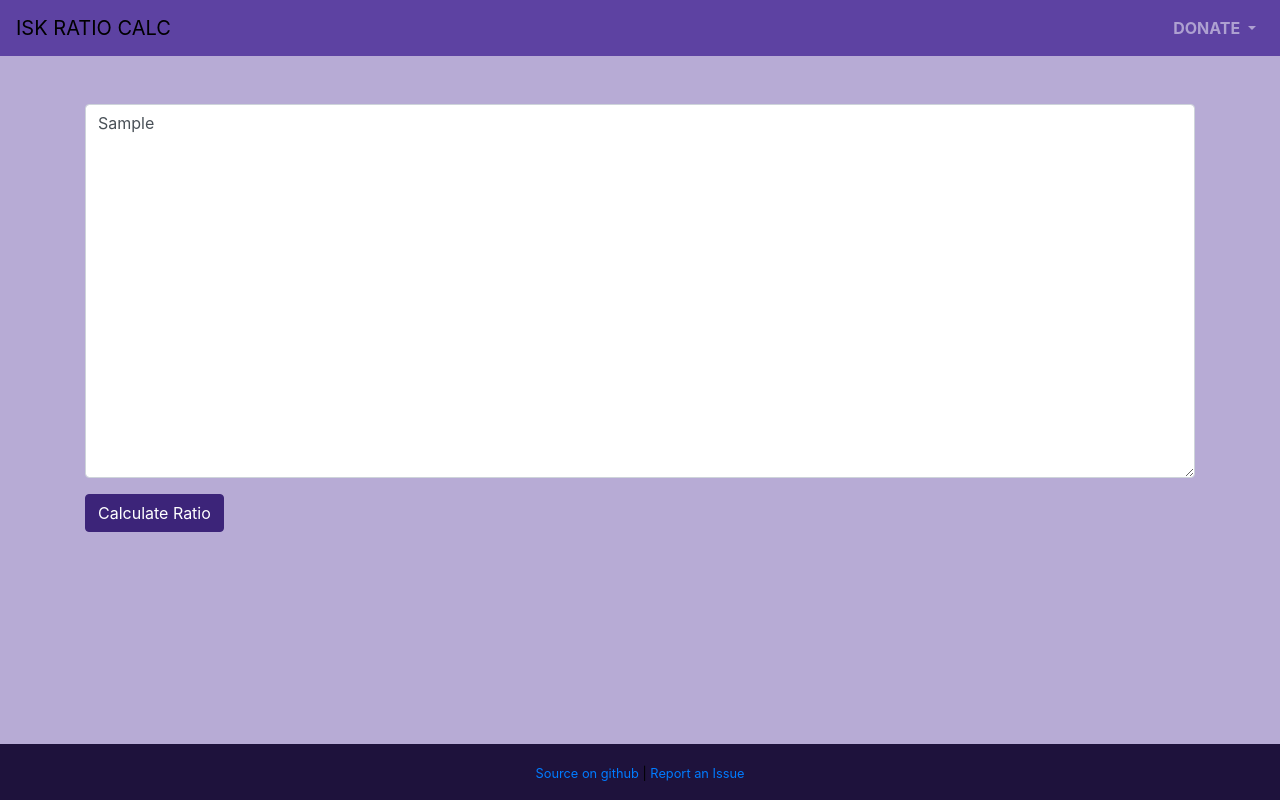
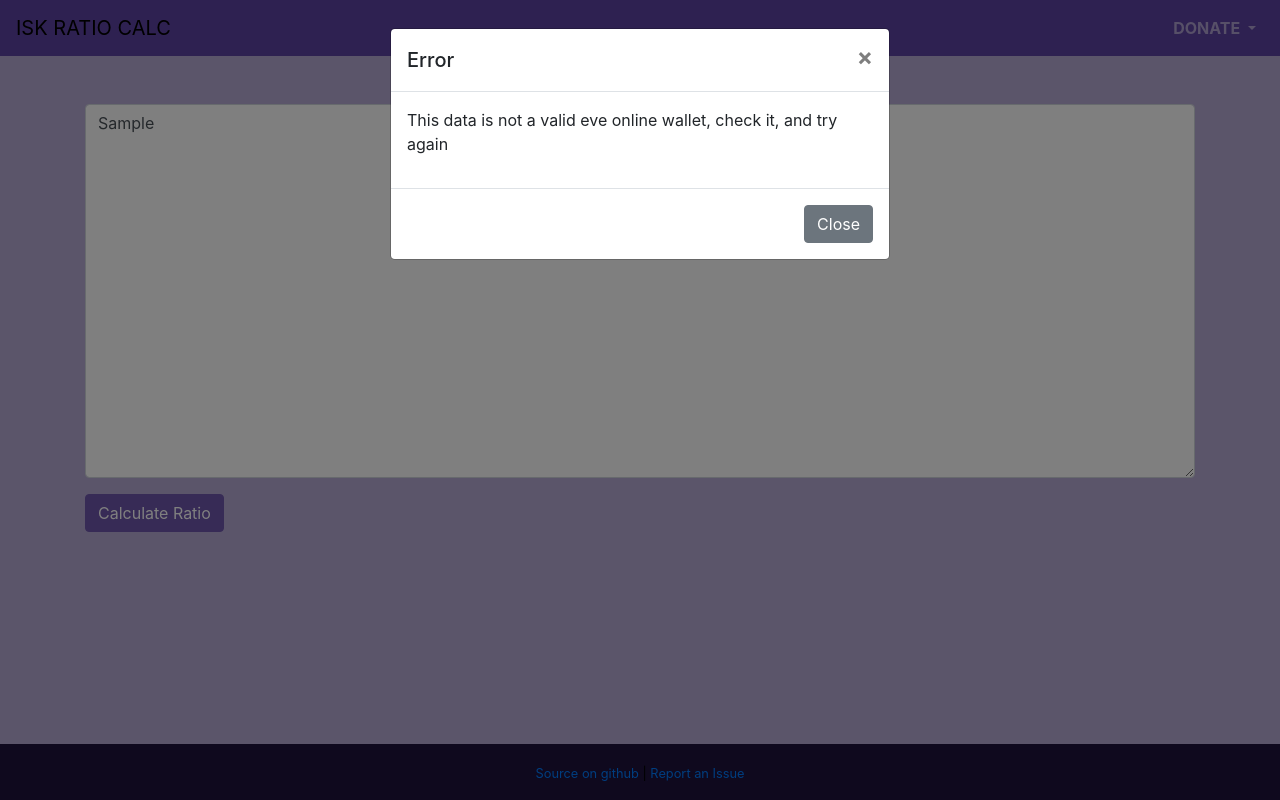
Before and after one commit to Huma88/iskRatioCalc, a plain HTML site: page index.html in a window 1280 px wide. Both pictures are taken after typing "Sample" into the empty fields and a click on the button "Calculate Ratio". Drawn offline with nearby package versions, Linux system fonts and the light colour scheme.

Commit message:
Added a modal and a check for wrong inputs.

```diff
--- a/index.html
+++ b/index.html
@@ -54,11 +54,30 @@
 			<button type="button" class="btn btn-primary mb-2 button" onclick="calculate()">Calculate Ratio</button>
 		</form>
 	</div>
+	<div id="inputError" class="modal" tabindex="-1" role="dialog">
+		<div class="modal-dialog" role="document">
+			<div class="modal-content">
+				<div class="modal-header">
+					<h5 class="modal-title">Error</h5>
+					<button type="button" class="close" data-dismiss="modal" aria-label="Close">
+						<span aria-hidden="true">&times;</span>
+					</button>
+				</div>
+				<div class="modal-body">
+					<p>This data is not a valid eve online wallet, check it, and try again</p>
+				</div>
+				<div class="modal-footer">
+					<button type="button" class="btn btn-secondary" data-dismiss="modal">Close</button>
+				</div>
+			</div>
+		</div>
+	</div>
 	<div id="ratios" class="container mt-5 results">
 	</div>
 	<footer class="py-3 footer ">
 		<div class="container text-center">
-			<small><a href="https://github.com/Huma88/iskRatioCalc" target="_blank">Source on github</a> | <a href="https://github.com/Huma88/iskRatioCalc/issues" target="_blank">Report an Issue</a></small>
+			<small><a href="https://github.com/Huma88/iskRatioCalc" target="_blank">Source on github</a> | <a
+					href="https://github.com/Huma88/iskRatioCalc/issues" target="_blank">Report an Issue</a></small>
 		</div>
 	</footer>
 </body>
--- a/js/index.js
+++ b/js/index.js
@@ -5,12 +5,17 @@
 
 function calculate() {
 	var wallet = document.getElementById("walletEntries").value;
-	var regexp = /(\d+\.\d+\.\d+ \d+:\d+:\d+)\D+([\d|\.]+)/g;
+	var regexp = /(\d{4}\.\d{2}\.\d{2} \d{2}:\d{2}:\d{2})\D+([\d|\.]+)/g;
 	entries = [];
 
 	while ((match = regexp.exec(wallet)) != null) {
 		entries.push(match);
 		console.log(match);
+	}
+	if (entries.length == 0) {
+		console.log("asd");
+		$('#inputError').modal();
+		return;
 	}
 	var aux;
 	var end;
```
